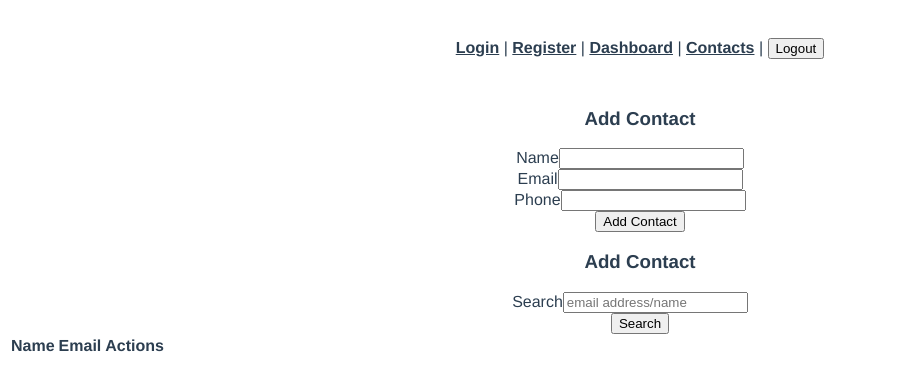
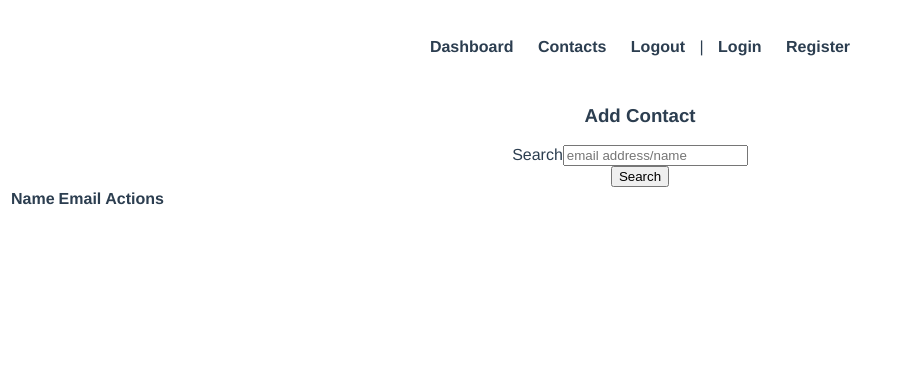
Before and after one commit to vandyke1906/assessment, a Vue app: page /contacts in a window 1280 px wide. Shown: the top 390 px of the page, without its empty margins (0-901 px from the left). Built offline with nearby package versions, Linux system fonts and the light colour scheme.

Commit message:
Chat small fixes

```diff
--- a/src/App.vue
+++ b/src/App.vue
@@ -1,11 +1,12 @@
 <template>
 <div id="nav">
-  <router-link to="/">Login</router-link> |
-  <router-link to="/register">Register</router-link> |
-  <router-link to="/dashboard">Dashboard</router-link> |
-  <router-link to="/contacts/list">Contacts</router-link> |
+  <router-link to="/dashboard"> Dashboard </router-link>
+  <router-link to="/contacts/list"> Contacts </router-link>
   <!-- <router-link to="/chat">Chat</router-link> | -->
-  <button @click="logout">Logout</button>
+  <a href="#" @click="logout"> Logout </a> |
+
+  <router-link to="/"> Login </router-link>
+  <router-link to="/register"> Register </router-link>
 </div>
 
   <router-view />
@@ -26,7 +27,7 @@ export default {
           .auth()
           .signOut()
           .then(() => {
-              alert('Successfully logged out');
+              // alert('Successfully logged out');
                router.push({ name: "login" });
           })
           .catch(error => {
@@ -42,7 +43,7 @@ export default {
 };
 </script>
 
-<style>
+<style lang="scss">
 #app {
   font-family: Avenir, Helvetica, Arial, sans-serif;
   -webkit-font-smoothing: antialiased;
@@ -53,6 +54,11 @@ export default {
 
 #nav {
   padding: 30px;
+
+  & a{
+    padding: 10px;
+    text-decoration: none;
+  }
 }
 
 #nav a {
--- a/src/components/ContactDetail.vue
+++ b/src/components/ContactDetail.vue
@@ -2,18 +2,23 @@
     <!-- <div class="contact-item" @click="mfavoritecontact(contact.id)"> -->
     <div class="contact-item">
         <div class="contact">
-            <div class="user">
-                <strong> @{{ username }} </strong>
+            <div class="contact-header">
+                <strong> @{{ contact.username }} </strong>
             </div>
             <div class="contact-content">
-                {{ contact.content }}
+                {{ contact.fullName }}
             </div>
+            <div class="contact-footer">
+                {{ contact.email }}
+            </div>
+
+            <router-link :to="{ name:'Chat', params: { key: contact.key }}">Chat </router-link>
         </div>
     </div>
 </template>
 
 <script>
-import { } from 'vue';
+import {  } from 'vue';
 export default {
     name: "contactItem",
     props: {
@@ -21,11 +26,6 @@ export default {
         contact: {type: Object, required: true,}
     },
     setup(){
-        //###
-        // function mfavoritecontact(id){
-        //     ctx.emit('toggle-favorite', id);
-        // }
-
         return {
             // mfavoritecontact,
         }
--- a/src/router/index.js
+++ b/src/router/index.js
@@ -88,7 +88,7 @@ router.beforeEach((to, from, next) => {
       if (firebase.auth().currentUser) {
           next();
       } else {
-          alert('You must be logged in to see this page');
+          // alert('You must be logged in to see this page');
           next({
               path: '/',
           });
--- a/src/views/AddContact.vue
+++ b/src/views/AddContact.vue
@@ -1,29 +1,6 @@
 <template>
 <div class="row justify-content-center">
-        <div class="col-md-5">
-            <h3 class="text-center">Add Contact</h3>
-            <form @submit.prevent="addContact">
-                <div class="form-group">
-                    <label>Name</label>
-                    <input type="text" class="form-control" v-model="state.contact.name" required>
-                </div>
-
-                <div class="form-group">
-                    <label>Email</label>
-                    <input type="email" class="form-control" v-model="state.contact.email" required>
-                </div>
-
-                <div class="form-group">
-                    <label>Phone</label>
-                    <input type="text" class="form-control" v-model="state.contact.phone" required>
-                </div>
-
-                <div class="form-group">
-                    <button class="btn btn-primary btn-block">Add Contact</button>
-                </div>
-            </form>
-
-            <h3 class="text-center">Add Contact</h3>
+        <h3 class="text-center">Add Contact</h3>
             <form @submit.prevent="searchUser">
                 <div class="form-group">
                     <label>Search</label>
@@ -45,19 +22,16 @@
                         </thead>
                         <tbody>
                             <tr v-for="user in state.users" :key="user.key">
-                                <td>{{ user.firstName }} {{ user.lastName }}</td>
+                                <td>{{ user.fullName }}</td>
                                 <td>{{ user.email }}</td>
                                 <td>
-                                    <button @click.prevent="addContact1(user)" class="btn btn-danger">Add</button>
+                                    <button @click.prevent="addContact(user)" class="btn btn-danger">Add</button>
                                 </td>
                             </tr>
                         </tbody>
                     </table>
             </div>
 
-
-
-        </div>
     </div>
 </template>
 
@@ -89,15 +63,7 @@ export default {
         const  itemsRef = database.ref("users").orderByChild("email").startAt(queryText).endAt(queryText+"\uf8ff")
 
           itemsRef.on('value', (snapshot) => {
-            //   state.users = data;
 
-            // let _users = [];
-            // _.forEach( snapshot_values, function(value, key) {
-            //     const _user = {
-            //         key: _key,
-            //     };
-            //     _users.push(_user);
-            // });
 
             let _users = [];
             snapshot.forEach(function(obj) {
@@ -113,28 +79,13 @@ export default {
 
             _.filter(snapshot.val(), function(obj) {
                 return obj.email != firebase.auth.email ;
-            }); //snapshot.val();
-            // state.users = _users;
+            });
 
           });
     }
 
-    function addContact() {
-      const contact = {
-            name: state.contact.name,
-            email: state.contact.email,
-            phone: state.contact.phone,
-      };
-      firebase
-        .database()
-        .ref("contacts")
-        .push(contact);
 
-        alert('Successfully added contact');
-        router.push({ name: "Contacts" });
-    }
-
-    function addContact1(user) {
+    function addContact(user) {
         const _user = {
             email: user.email,
             fullName: user.fullName,
@@ -151,7 +102,6 @@ export default {
     return{
       state,
       addContact,
-      addContact1,
       searchUser,
     }
   }
--- a/src/views/Chat.vue
+++ b/src/views/Chat.vue
@@ -2,8 +2,8 @@
   <div id="app">
     <!-- Chat section -->
     <div class="message-body mt-3">
-      <h3>Chat</h3>
-      <h5>Welcome {{ state.name }}!</h5>
+      <h3>Chat with {{ state.contactUser.username }}</h3>
+      <h5>Welcome {{ state.currentUser.username }}!</h5>
       <div class="card">
         <div class="card-body">
           <div
@@ -28,15 +28,17 @@
 import firebase from "firebase";
 import { useRoute } from "vue-router";
 import { reactive, onMounted } from "vue";
+import _ from "lodash";
 
 export default {
   setup(){
-
     const route = useRoute();
     // const router = useRouter();
     const state = reactive({
-      from: "-MWWyf1bW1ib3anKqywc",
-      to: "",
+      // from: "-MWWyf1bW1ib3anKqywc",
+      // to: "",
+      currentUser: [],
+      contactUser: [],
       showMessage: "",
       messages: [],
     });
@@ -48,8 +50,21 @@ export default {
     // mounted
     onMounted(() => {
       state.to = route.params.key;
+      // getUser(route.params.key);
 
-      getUser(route.params.key);
+      //console.log(firebase.auth().currentUser.uid);
+      const currentUid = firebase.auth().currentUser.uid;
+
+      getUser(currentUid).then((snapshot) => {
+          state.currentUser = snapshot.val();
+        }
+      );
+
+      getUser(route.params.key).then((snapshot) => {
+          state.contactUser = snapshot.val();
+        }
+      );
+
 
       messaging.getToken();
       // console.log('token do usuário:', token);
@@ -61,10 +76,11 @@ export default {
           var date = new Date(childSnapshot.val().time);
           // console.log(childSnapshot.val());
           state.messages.push({
-            key: childSnapshot.key,
-            from: childSnapshot.val().from,
-            to: childSnapshot.val().to,
-            text: childSnapshot.val().text,
+            // key: childSnapshot.key,
+            // from: childSnapshot.val().from,
+            // to: childSnapshot.val().to,
+            username: childSnapshot.val().username,
+            message: childSnapshot.val().message,
             time: date.toLocaleString("en-US"),
           });
         });
@@ -75,23 +91,94 @@ export default {
     })
 
     function getUser(id){
-      console.log(id);
       var itemRef = database.ref('users/'+id);
-      itemRef.on('value', (snapshot) => {
-          const data = snapshot.val();
-          // state.contact = data;
-          console.log(data);
-      });
+      return itemRef.once('value');
     }
 
+
+
+
+
     function sendMessage() {
-      const message = {
-        from: state.from,
-        to: state.to,
-        time: Date.now(),
-        text: state.showMessage,
-      };
-      database.ref('messages').push(message);
+
+      // // const chatData = {username: state.currentUser.username, username: state.contactUser.username};
+      // const chatData = [state.currentUser.username, state.contactUser.username];
+
+      // const msgData = {
+      //   username: state.currentUser.username,
+      //   time: Date.now(),
+      //   message: state.showMessage,
+      // };
+
+      // var chatKey = database.ref('chats/').push().key;
+      // var conversationKey = database.ref(`/messages/${chatKey}/`).push().key;
+      // var updates = {};
+      // updates[`/chats/${chatKey}/members`] = chatData;
+      // updates[`/messages/${chatKey}/${conversationKey}`] = msgData;
+      // database.ref().update(updates);
+
+
+
+        // const  itemsRef = database.ref("members");
+        // itemsRef.on('child_added', (snapshot) => {
+        //     snapshot.forEach(function(obj) {
+        //       console.log(obj.val());
+        //       // _.isEqual();
+        //     });
+
+        //   });
+
+
+
+        let _key = null;
+        const currentUserArray = [state.currentUser.username, state.contactUser.username];
+        var ref = database.ref("chats");
+        ref.orderByChild('members').on("child_added", function(snapshot) {
+          if  (_.isEqual(snapshot.val().members, currentUserArray )) _key = snapshot.key;
+          console.log(_key);
+        });
+
+
+        const msgData = {
+          username: state.currentUser.username,
+          time: Date.now(),
+          message: state.showMessage,
+        };
+
+        var chatKey = (!_key) ?  database.ref('chats/').push().key : _key;
+        var conversationKey = database.ref(`/messages/${chatKey}/`).push().key;
+        var updates = {};
+        updates[`/chats/${chatKey}/members`] = currentUserArray;
+        updates[`/messages/${chatKey}/${conversationKey}`] = msgData;
+        database.ref().update(updates);
+
+
+
+
+      // const  itemsRef = database.ref("chats").orderByChild("email").startAt(queryText).endAt(queryText+"\uf8ff")
+
+      // const msgData = {
+      //   // from: state.from,
+      //   // to: state.to,
+      //   username: state.currentUser.username,
+      //   time: Date.now(),
+      //   message: state.showMessage,
+      // };
+
+      // database.ref('messages').set(msgData);
+      //database.ref('messages/').set(msgData);
+
+      // Get a key for a new Post.
+      // database.ref().child('messages').push(msgData).key;
+      // var newMsgKey =
+      // database.ref('messages').push(msgData).key;
+      // var updates = {};
+      // updates['/messages/' + newMsgKey] = msgData;
+      // // updates['/posts/' + newPostKey] = postData;
+      // // updates['/user-posts/' + uid + '/' + newPostKey] = postData;
+
+      // firebase.database().ref().update(updates);
+
 
 
 
--- a/src/views/Contacts.vue
+++ b/src/views/Contacts.vue
@@ -64,41 +64,32 @@ export default {
         }
     }
 
-    function loadContacts(){
+    function loadContacts(userId){
         state.contacts = [];
-        // const uid = state.userid;
-        const itemRef = firebase.database().ref(`contacts/s`);
+        const itemRef = firebase.database().ref(`contacts/${userId}`);
 
          itemRef.on('value', (snapshot) => {
-            const data = snapshot.val();
-            console.log(data);
-            state.contacts = data;
+            // const data = snapshot.val();
+            // state.contacts = data;
+            let _contacts = [];
+            snapshot.forEach(function(obj) {
+                 const _contact = {
+                    key: obj.key,
+                    username: obj.val().username,
+                    fullName: obj.val().fullName,
+                    email: obj.val().email,
+                }
+                _contacts.push(_contact);
+            });
+            state.contacts = _contacts;
+
         });
-        // itemsRef.once('value', function(snapshot) {
-        //     // var messages = [];
-
-        //     snapshot.forEach(function(childSnapshot) {
-        //         // var key = childSnapshot.key;
-        //         // var data = childSnapshot.val();
-        //         // console.log(key, data);
-
-        //          state.contacts.push({
-        //             key: childSnapshot.key,
-        //             name: childSnapshot.val().name,
-        //             email: childSnapshot.val().email,
-        //             phone: childSnapshot.val().phone
-        //         });
-        //     });
-
-        //     // console.log(state.contacts);
-
-        // });
     }
 
     onMounted(() => {
-        // state.userid = firebase.auth().currentUser.uid;
         // console.log(firebase.auth().currentUser.uid);
-        loadContacts();
+        const userId = firebase.auth().currentUser.uid;
+        loadContacts(userId);
     })
 
     return{
--- a/src/views/Dashboard.vue
+++ b/src/views/Dashboard.vue
@@ -73,7 +73,7 @@ export default {
         }
 
         onMounted(() => {
-          console.log(firebase.auth().currentUser.uid);
+          // console.log(firebase.auth().currentUser.uid);
           loadUserDetails();
         })
 
--- a/src/views/Login.vue
+++ b/src/views/Login.vue
@@ -36,12 +36,11 @@ export default {
     });
 
     function login() {
-      console.log(state.email);
       firebase
         .auth()
         .signInWithEmailAndPassword(state.email, state.password)
         .then(() => {
-          alert('Successfully logged in');
+          // alert('Successfully logged in');
           router.push({ name: "Dashboard" });
         })
         .catch(error => {
```
